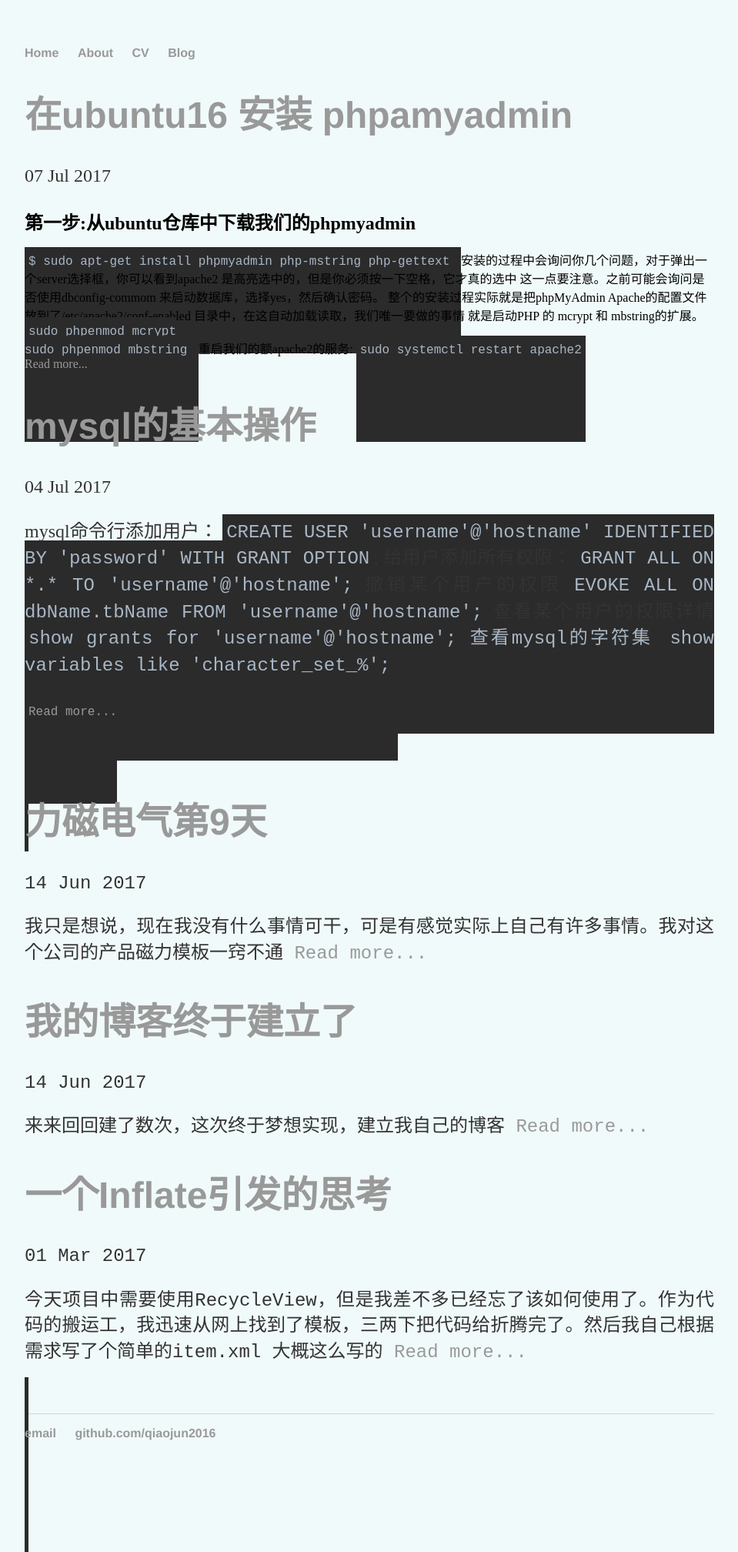
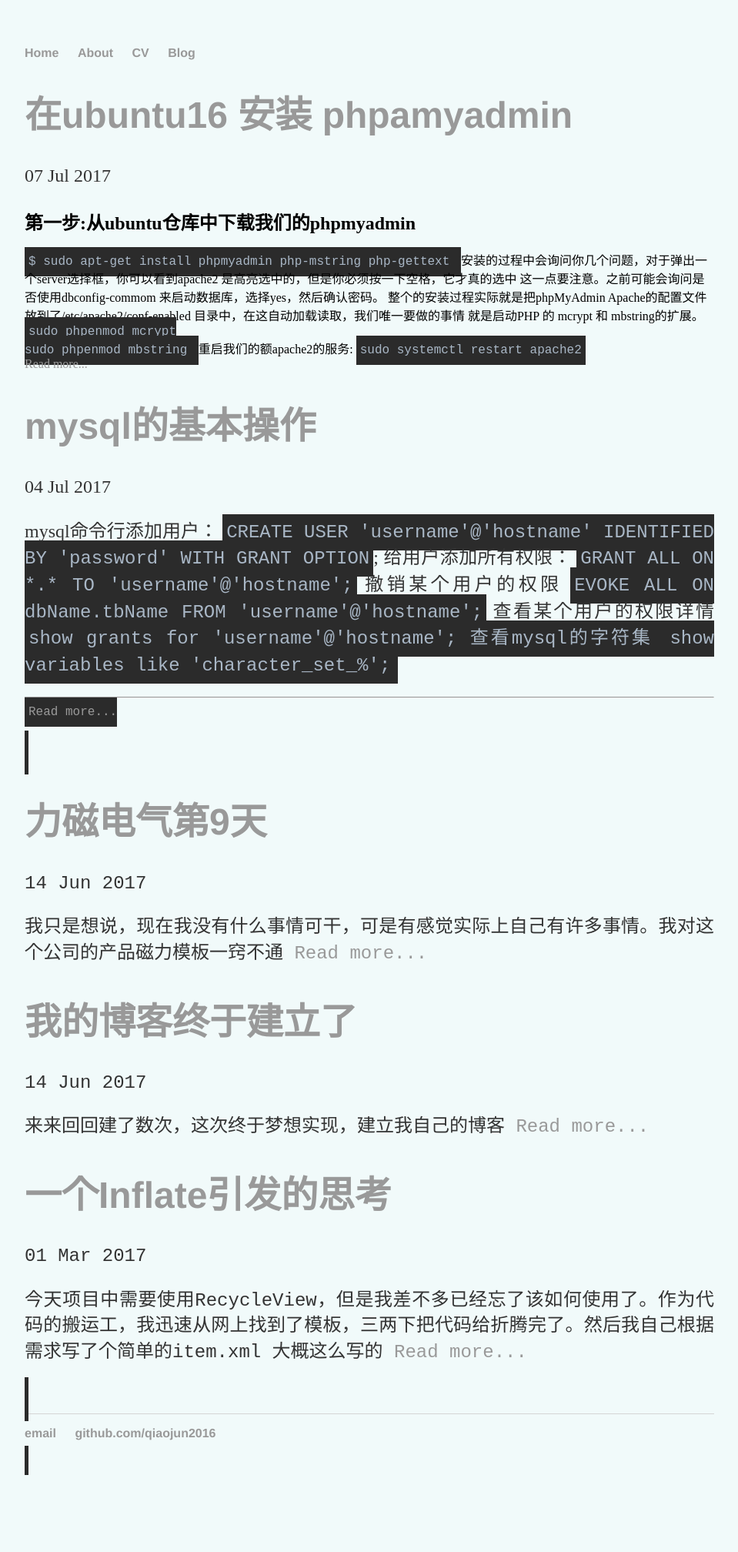
Before and after one commit to qiaojun2016/qiaojun2016.github.io, a Jekyll site: the page built from blog/index.html, in a window 1280 px wide. Shown: the whole page at 77% size, without its empty margins (160-1119 px from the left). Built offline with Jekyll 4.4.1, drawn with Linux system fonts in a browser that asks for light colours; the list of posts is cut into pages by our own code; after the commit the page ends 1966 px from its top, so only the background shows below that.

Commit message:
Update main.css

```diff
--- a/css/main.css
+++ b/css/main.css
@@ -48,5 +48,5 @@
     color:#A9B7C6;
     font-style:normal;
     font-family:'Courier New', monospace;
-    padding:10px 5px 110px 5px;
+    padding:10px 5px 10px 5px;
 }
```
